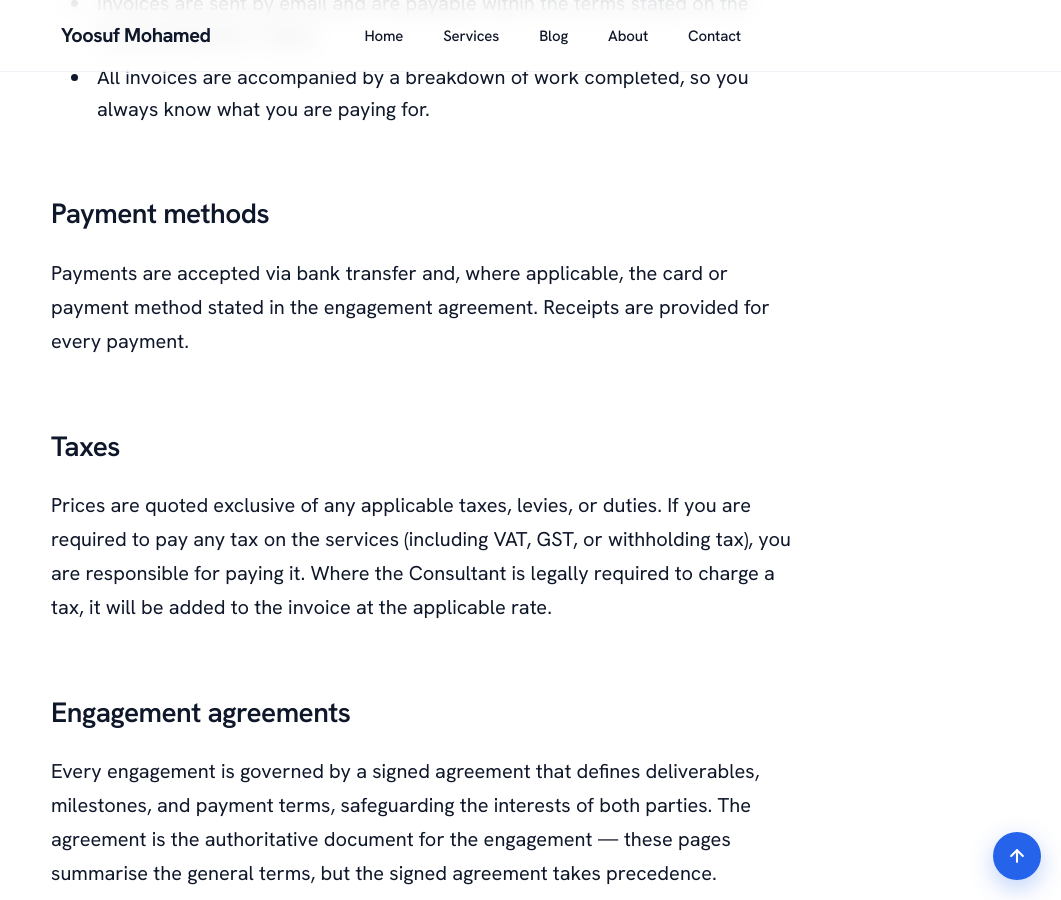
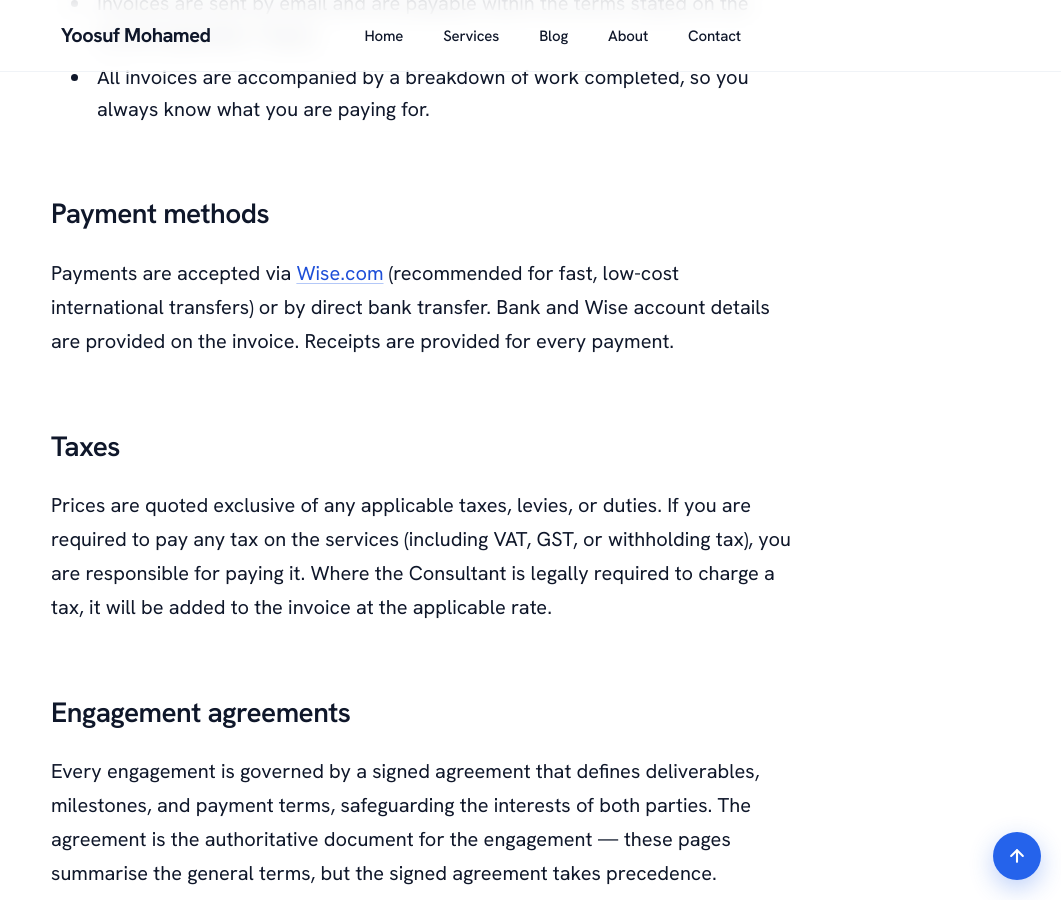
Before and after one commit to yoosuf/yoosuf.github.io, a Jekyll site: the page built from terms-payments.md, in a window 1280 px wide and 900 px high, scrolled down 1751 px. Shown: the whole window, without its empty margins (219-1280 px from the left). Built offline with Jekyll 4.4.1, drawn with Linux system fonts in a browser that asks for light colours; some web fonts are replaced.

Commit message:
List Wise.com and bank transfer as payment methods

```diff
--- a/terms-payments.md
+++ b/terms-payments.md
@@ -42,7 +42,7 @@ Work on the project does not proceed while an invoice is outstanding.
 
 ## Payment methods
 
-Payments are accepted via bank transfer and, where applicable, the card or payment method stated in the engagement agreement. Receipts are provided for every payment.
+Payments are accepted via [Wise.com](https://wise.com/) (recommended for fast, low-cost international transfers) or by direct bank transfer. Bank and Wise account details are provided on the invoice. Receipts are provided for every payment.
 
 ## Taxes
 
```
